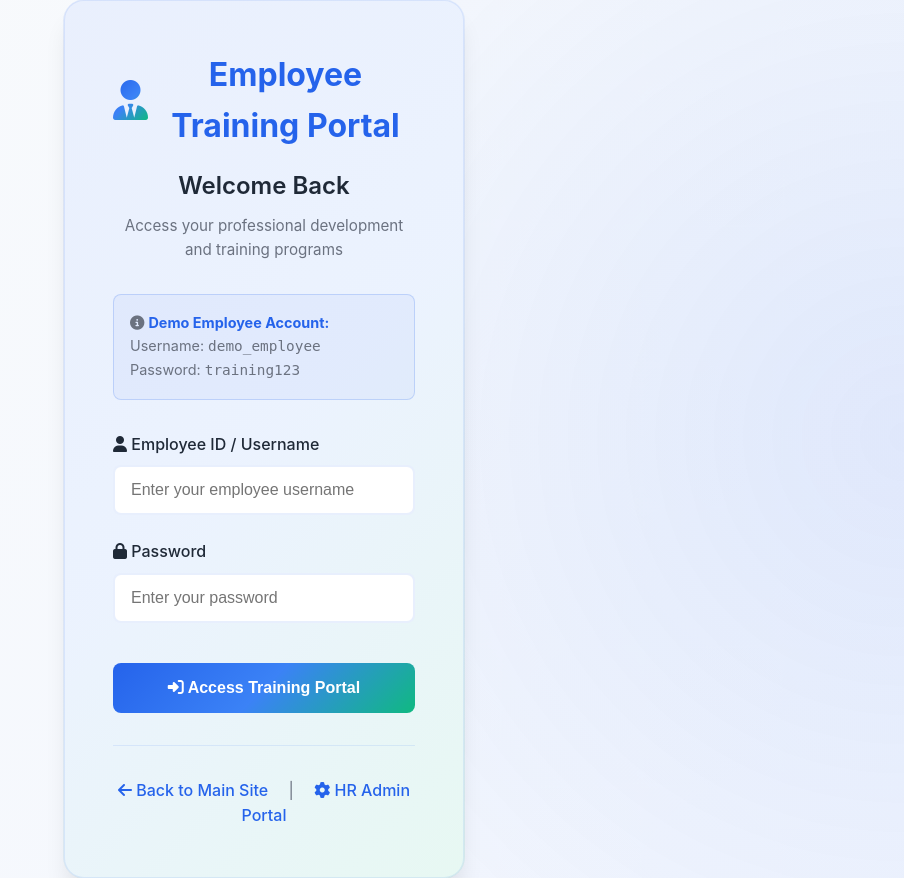
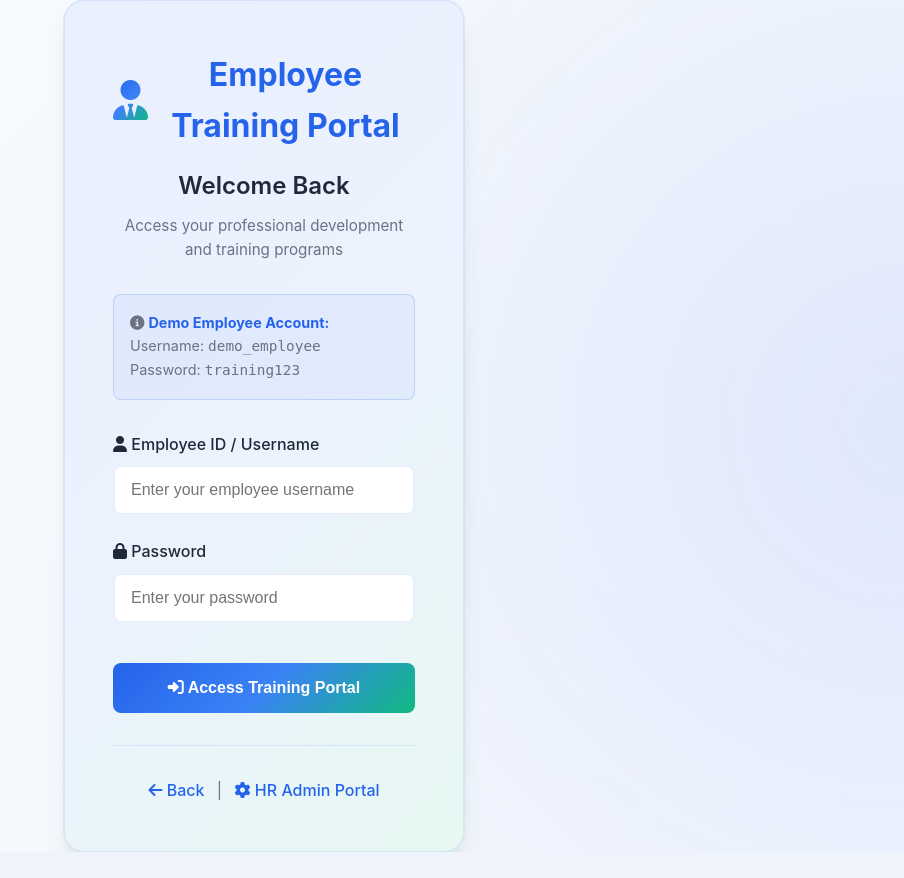
Before and after one commit to pie1011/lms-python-demo, a Django app: page /student/login/ in a window 1280 px wide. Shown: the whole page, without its empty margins (376-1280 px from the left). After the commit the page ends 852 px from the top, so only its background shows below. Run offline with Django 5.2, Linux system fonts and the light colour scheme.

Commit message:
minor student portal styling

```diff
--- a/lms_platform/templates/student/login.html
+++ b/lms_platform/templates/student/login.html
@@ -79,13 +79,11 @@
 
             <div class="login-links">
                 <a href="{% url 'index' %}">
-                    <i class="fas fa-arrow-left"></i>
-                    Back to Main Site
+                    <i class="fas fa-arrow-left"></i> Back
                 </a>
-                <span style="margin: 0 1rem; color: var(--neutral-gray);">|</span>
+                <span style="margin: 0 0.5rem; color: var(--neutral-gray);">|</span>
                 <a href="{% url 'admin:login' %}">
-                    <i class="fas fa-cog"></i>
-                    HR Admin Portal
+                    <i class="fas fa-cog"></i> HR Admin Portal
                 </a>
             </div>
         </div>
```
Also changed, not shown: 1 other file.
